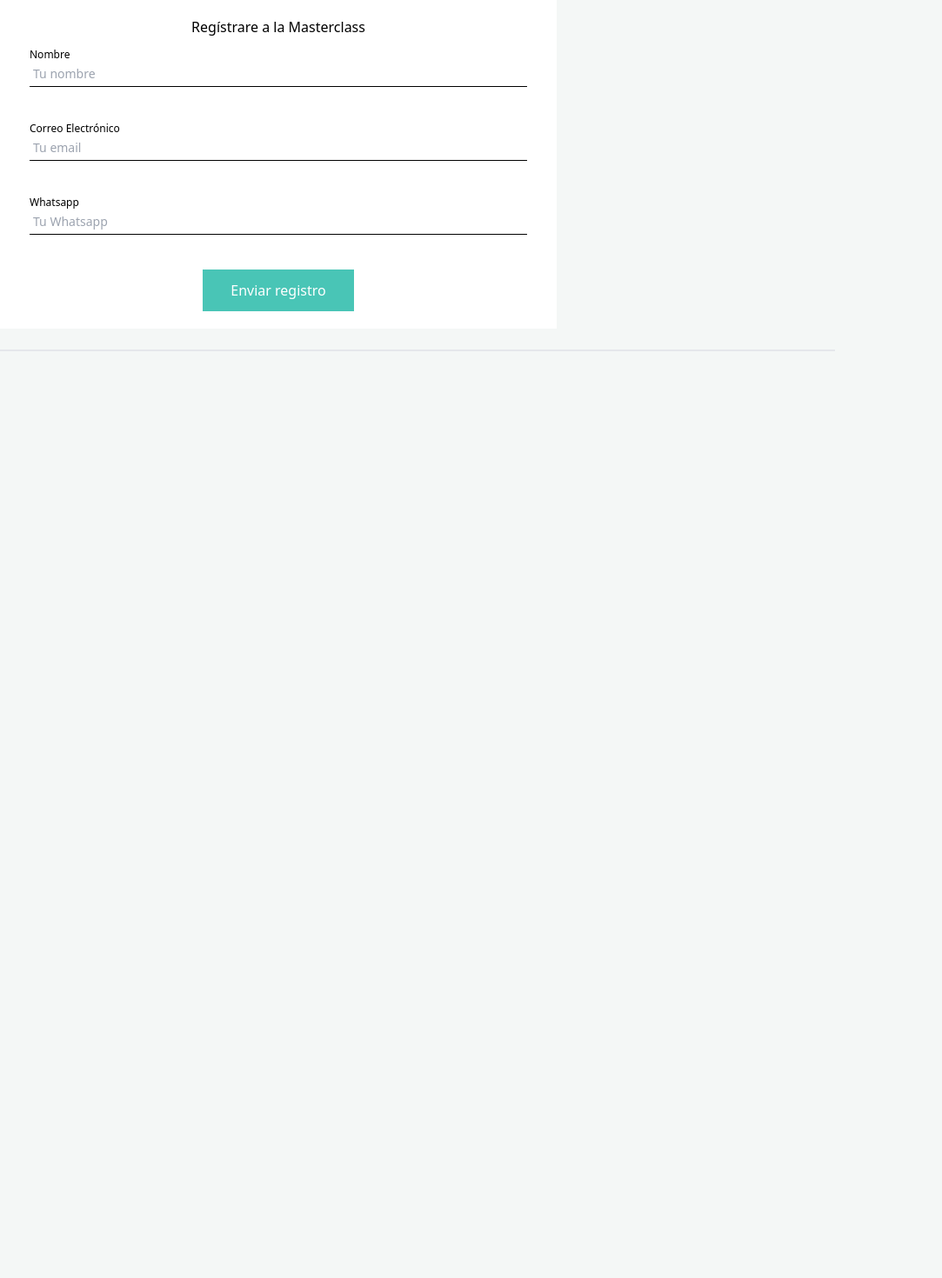
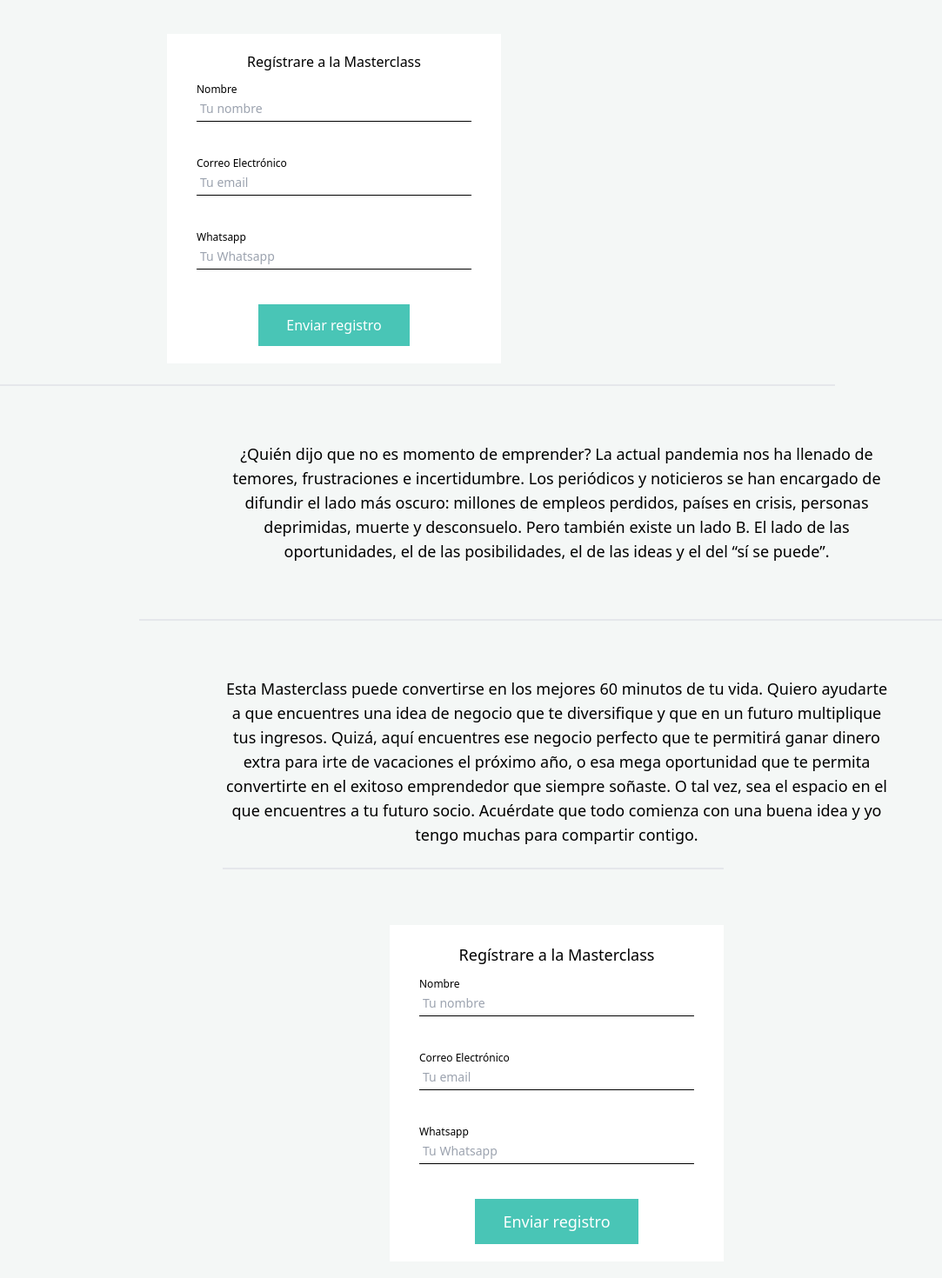
Before and after one commit to themonopolitan/landingPage, a Next.js app: page / in a window 1280 px wide. Shown: the part 944-2414 px from the top of the page at 87% size, without its empty margins (0-1083 px from the left). Before the commit the page ends 1372 px from the top, so only its background shows below. Built offline with nearby package versions, Linux system fonts and the light colour scheme.

Commit message:
ultimops cambios

```diff
--- a/pages/index.jsx
+++ b/pages/index.jsx
@@ -20,10 +20,34 @@ export default function Home() {
             <iframe src="https://player.vimeo.com/video/540944873?badge=0&amp;autopause=0&amp;player_id=0&amp;app_id=58479&amp;h=9d328be537" frameborder="0" allow="autoplay; fullscreen; picture-in-picture" allowfullscreen title="Ejercicio utilizando el enfoque de &amp;quot;Podar&amp;quot;"></iframe>
           </div>
         </div>
-        <div className="w-2/4 mt-10">
-          <Form />
+        <div className="w-3/5">
+          <div className="w-full mt-10 center-X">
+            <Form />
+          </div>
         </div>
         <div className="border my-6 w-3/4" />
+      </section>
+
+      <section className="center-Y flex-col">
+        <div className="text-lg text-center font-light my-10 w-3/5">
+          <span>¿Quién dijo que no es momento de emprender? La actual pandemia nos ha llenado de temores, frustraciones e incertidumbre. Los periódicos y noticieros se han encargado de difundir el lado más oscuro: millones de empleos perdidos, países en crisis, personas deprimidas, muerte y desconsuelo. Pero también existe un lado B. El lado de las oportunidades, el de las posibilidades, el de las ideas y el del “sí se puede”.</span>
+        </div>
+        <div className="border my-6 w-3/4" />
+        <div className="text-lg text-center font-light my-10 w-3/5">
+          <span>
+            Esta Masterclass puede convertirse en los mejores 60 minutos de tu vida.
+
+            Quiero ayudarte a que encuentres una idea de negocio que te diversifique y que en un futuro multiplique tus ingresos.
+
+            Quizá, aquí encuentres ese negocio perfecto que te permitirá ganar dinero extra para irte de vacaciones el próximo año, o esa mega oportunidad que te permita convertirte en el exitoso emprendedor que siempre soñaste. O tal vez, sea el espacio en el que encuentres a tu futuro socio.
+
+            Acuérdate que todo comienza con una buena idea y yo tengo muchas para compartir contigo.
+          </span>
+          <div className="border my-6 w-3/4" />
+          <div className="w-full center-X">
+            <Form />
+          </div>
+        </div>
       </section>
       <div className="center-X container mx-auto my">
       </div>
--- a/src/components/Form.jsx
+++ b/src/components/Form.jsx
@@ -24,6 +24,7 @@ const Form = () => {
     ]
 
     return <>
+        <div className="w-2/4 mt-10">
             <div className="p-5 shadow-xl bg-white w-full flex flex-col justify-between">
                 <span className="center-X mb-3">Regístrare a la Masterclass</span>
                 <div>
@@ -42,6 +43,7 @@ const Form = () => {
                     </button>
                 </div>
             </div>
+        </div>
     </>
 }
 
@@ -49,7 +51,7 @@ const CustomInput = ({ id, placeholder, type, name }) => {
 
     return <>
         <div className="flex flex-col mx-3.5">
-            <label className="text-black text-xs font-light" htmlFor={id}>{name}</label>
+            <label className="text-black text-xs font-light text-left" htmlFor={id}>{name}</label>
             <input
                 className="bg-transparent border-b border-black p-1 text-gray-800 outline-none text-sm mb-10"
                 id={id}
```
Lines whose indentation alone changed are shown as unchanged.
